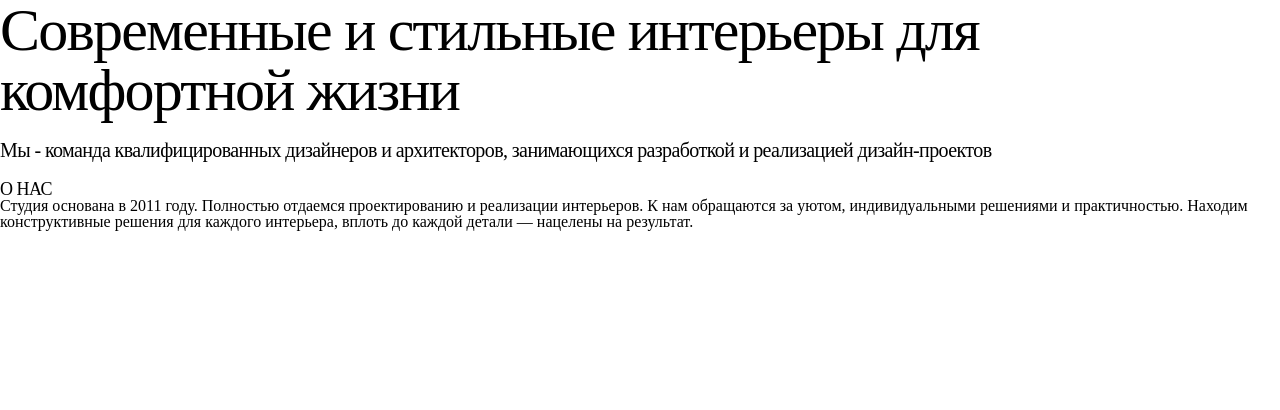
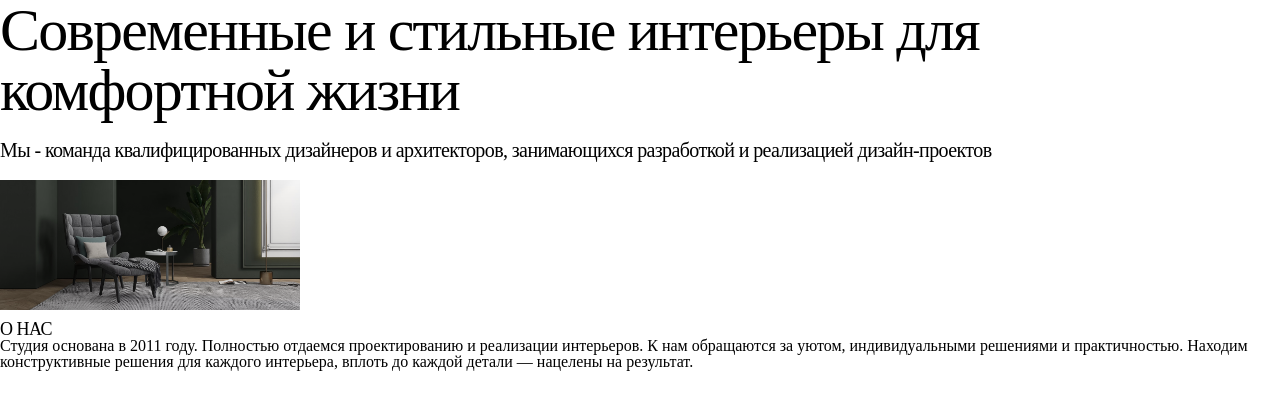
Before and after one commit to Andrey-Gal/metrika-1, a plain HTML site: page index.html in a window 1280 px wide. Drawn offline with Linux system fonts and the light colour scheme.

Commit message:
Добавил картинку

```diff
--- a/index.html
+++ b/index.html
@@ -16,6 +16,9 @@
 <body>
   <h1>Современные и стильные интерьеры для комфортной жизни</h>
     <p>Мы - команда квалифицированных дизайнеров и архитекторов, занимающихся разработкой и реализацией дизайн-проектов</p>
+
+    <img src="resources/metrika 1.png" alt="Диван">
+
     <h2>О НАС</h2>
     <h3></h3>Студия основана в 2011 году. Полностью отдаемся проектированию и реализации интерьеров. К нам обращаются за уютом, индивидуальными решениями и практичностью. Находим конструктивные решения для каждого интерьера, вплоть до каждой детали — нацелены на результат.</h3>
 </body>
--- a/styles/styles.css
+++ b/styles/styles.css
@@ -23,6 +23,7 @@ font-size: 20px;
 letter-spacing: -0.03em;
 color: black;
 }
+
 h2 {
   font-family: var(--font-family);
 font-weight: 400;
@@ -31,10 +32,16 @@ letter-spacing: -0.03em;
 text-transform: uppercase;
 color: var(--text);
 }
-h3 {
+
+h3{
   font-family: var(--font-family);
 font-weight: 400;
 font-size: 45px;
 letter-spacing: -0.03em;
 color: var(--text);
 }
+
+img {
+  width: 300px;
+
+}
```
Also changed, not shown: resources/metrika 1.png (added).
